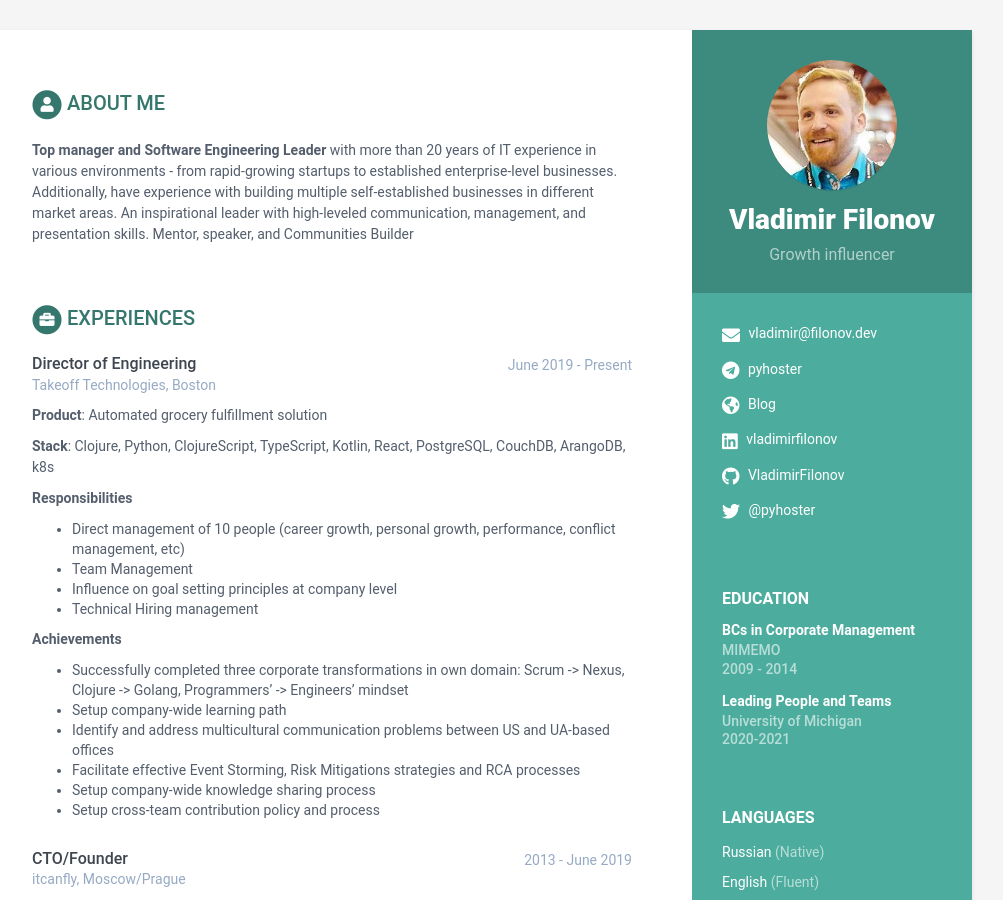
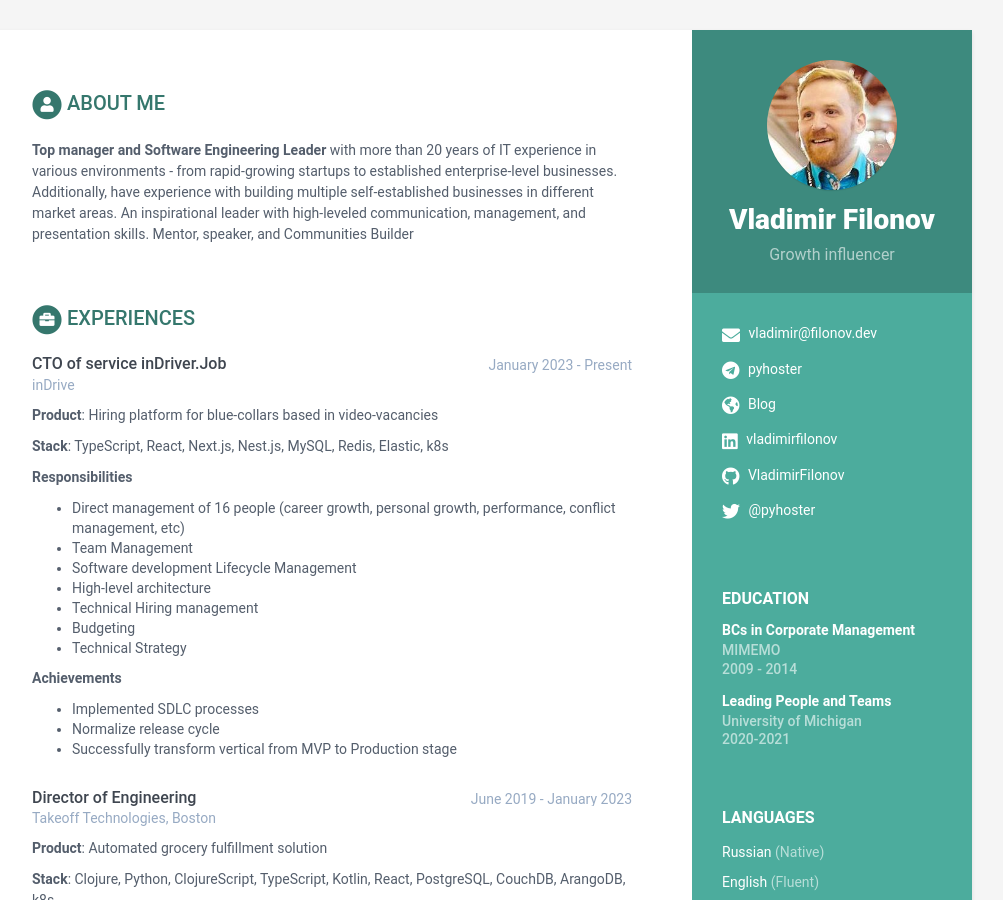
Before and after one commit to VladimirFilonov/vladimirfilonov.github.io, a Jekyll site: the page built from index.html, in a window 1280 px wide and 900 px high. Shown: the whole window, without its empty margins (168-1171 px from the left). Built offline with Jekyll 4.4.1, drawn with Linux system fonts in a browser that asks for light colours.

Commit message:
Add inDrive data

```diff
--- a/_data/data.yml
+++ b/_data/data.yml
@@ -65,8 +65,31 @@ education:
       time: 2020-2021
 
 experiences:
+    - role: CTO of service inDriver.Job
+      time: January 2023 - Present
+      company: inDrive
+      details: |
+
+        **Product**: Hiring platform for blue-collars based in video-vacancies
+
+        **Stack**: TypeScript, React, Next.js, Nest.js, MySQL, Redis, Elastic, k8s
+
+        **Responsibilities**
+        - Direct management of 16 people (career growth, personal growth, performance, conflict management, etc)
+        - Team Management
+        - Software development Lifecycle Management
+        - High-level architecture
+        - Technical Hiring management
+        - Budgeting
+        - Technical Strategy
+
+        **Achievements**
+        - Implemented SDLC processes
+        - Normalize release cycle
+        - Successfully transform vertical from MVP to Production stage
+
     - role: Director of Engineering
-      time: June 2019 - Present
+      time: June 2019 - January 2023
       company: Takeoff Technologies, Boston
       details: |
 
```
